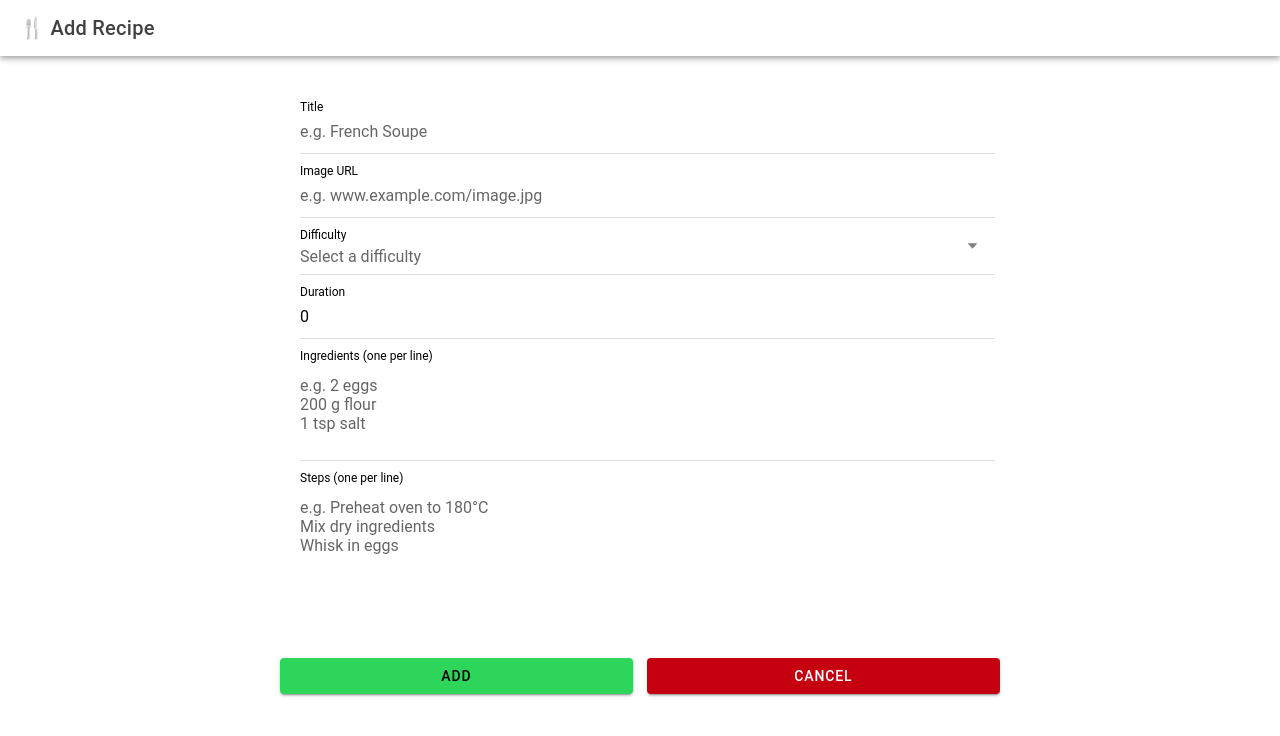
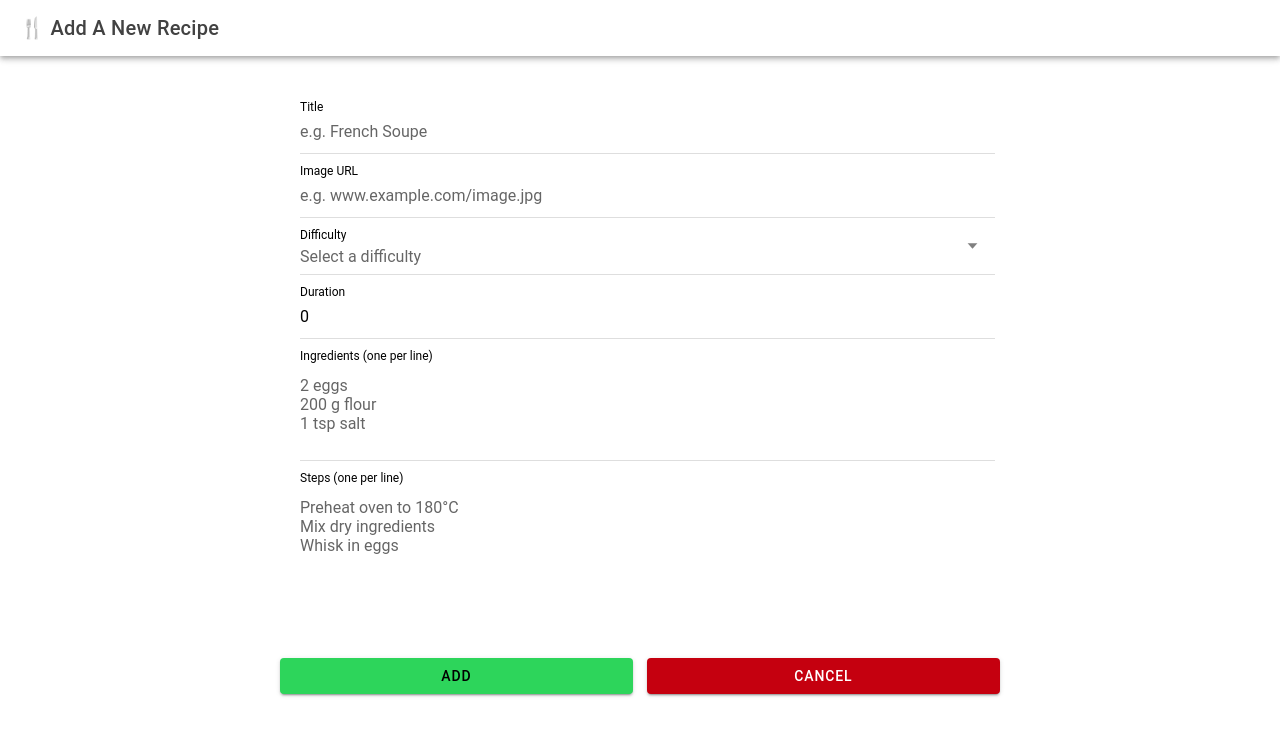
Before and after one commit to zaher-abbas/recipes-ionic, a React (Vite) app: page /add in a window 1280 px wide. Shown: the top 736 px of the page. Built offline with nearby package versions, Linux system fonts and the light colour scheme.

Commit message:
Refine "Add Recipe" page validation and UI text
- Simplified validation to only check `difficulty` as required.
- Updated title to "Add A New Recipe."
- Adjusted placeholder and error messages for consistency.

```diff
--- a/src/pages/Add.tsx
+++ b/src/pages/Add.tsx
@@ -39,14 +39,13 @@ const Add: React.FC = () => {
             ingredients: ingredients,
             steps: steps
         };
-        if (!difficulty || !duration || !title || !image || !ingredients.length || !steps.length){
+        if (!difficulty){
             setError(true);
             return;
         }
         const recipes: Recipe[] = await getRecipes();
         const newRecipes = [addedRecipe, ...recipes];
         await saveRecipe(newRecipes);
-        console.log('Recipe added:', addedRecipe);
         history.push('/home');
         return;
     }
@@ -55,7 +54,7 @@ const Add: React.FC = () => {
         <IonPage>
             <IonHeader>
                 <IonToolbar>
-                    <IonTitle>🍴 Add Recipe</IonTitle>
+                    <IonTitle>🍴 Add A New Recipe</IonTitle>
                 </IonToolbar>
             </IonHeader>
             <IonContent fullscreen>
@@ -103,7 +102,7 @@ const Add: React.FC = () => {
                                         </IonSelect>
                                     </IonItem>
                                     {error && <IonNote color="danger" className="ion-margin-start">Please select a
-                                        category!</IonNote>}
+                                        difficulty!</IonNote>}
                                     <IonItem>
                                         <IonLabel position="stacked">Duration</IonLabel>
                                         <IonInput
@@ -130,7 +129,7 @@ const Add: React.FC = () => {
                                             rows={4}
                                             required
                                             name="ingredients"
-                                            placeholder="e.g. 2 eggs
+                                            placeholder="2 eggs
 200 g flour
 1 tsp salt"
                                         />
@@ -151,7 +150,7 @@ const Add: React.FC = () => {
                                             required
                                             rows={6}
                                             name="steps"
-                                            placeholder="e.g. Preheat oven to 180°C
+                                            placeholder="Preheat oven to 180°C
 Mix dry ingredients
 Whisk in eggs"
                                         />
--- a/src/pages/Home.tsx
+++ b/src/pages/Home.tsx
@@ -118,7 +118,6 @@ export const Home: React.FC = () => {
                         </IonRow>
                     </IonGrid>
                 )}
-
             </IonContent>
         </IonPage>
     );
```
